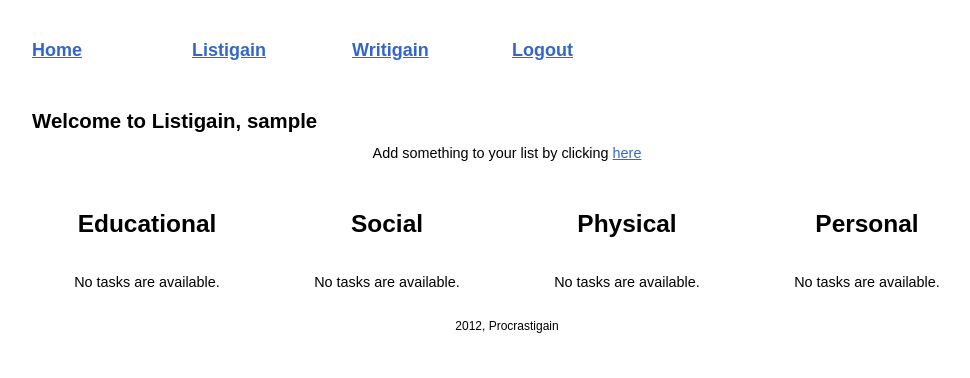
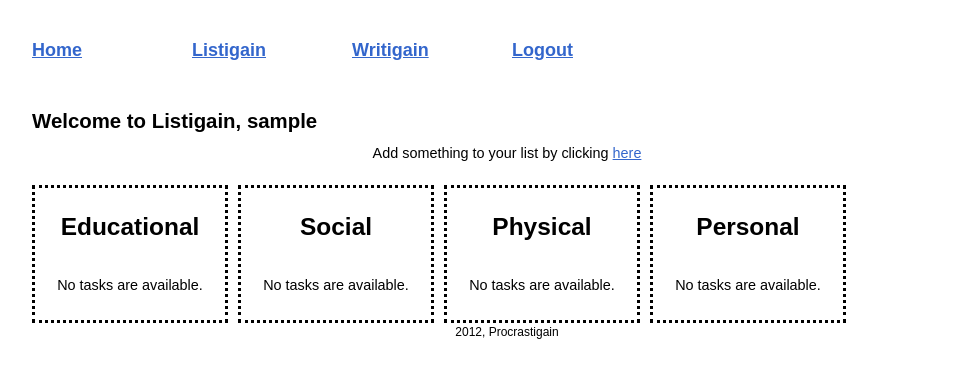
Before and after one commit to garnermccloud/OLD_DJANGO, a Django app: page /listigain/ in a window 1280 px wide. Shown: the part 82-460 px from the top of the page, without its empty margins (133-1103 px from the left). Run offline with Django 3.2, Linux system fonts and the light colour scheme; the visitor is signed in with stand-in values (Sample User, id 1); data that the repository does not hold is empty; parts of the project's set-up code (start-up, migrations or seed data) failed here and were passed over; some libraries are stand-ins or nearby versions.

Commit message:
Aesthetic changes to listigain
added border to list

```diff
--- a/Listigain/views.py
+++ b/Listigain/views.py
@@ -8,7 +8,7 @@ from django.contrib.auth.forms import UserCreationForm
 from django.core.context_processors import csrf
 from django.template.context import RequestContext
 from Listigain.models import Task
-from Listigain.models import TaskForm, DeleteTask
+from Listigain.models import TaskForm
 
 
 @login_required
@@ -45,8 +45,10 @@ def add(request):
         'form': form,
         })
 
+@login_required
 def delete(request, task_id):
     task = get_object_or_404(Task, pk=task_id)
     if request.method == "POST":
-        task.delete()
+        if  request.user == task.user:
+            task.delete()
     return HttpResponseRedirect('/listigain/')
--- a/templates/Listigain.html
+++ b/templates/Listigain.html
@@ -20,7 +20,7 @@ Main page of the Writigain.
         <div class="span-24 last" align="center" style="padding-bottom: 20px">
             Add something to your list by clicking <a href="/listigain/add">here</a>
         </div>
-       <div id="Educational" class="span-6" align="center">
+       <div id="Educational" class="span-5" align="center" style="border: dotted; ">
        <h2>Educational</h2>
        <br>
            {% if educational_task_list %}
@@ -35,7 +35,7 @@ Main page of the Writigain.
                <p>No tasks are available.</p>
            {% endif %}
        </div>
-        <div id="Social" class="span-6" align="center">
+        <div id="Social" class="span-5" align="center" style="border: dotted; ">
             <h2>Social</h2>
             <br>
             {% if social_task_list %}
@@ -50,7 +50,7 @@ Main page of the Writigain.
                 <p>No tasks are available.</p>
             {% endif %}
         </div>
-        <div id="Physical" class="span-6" align="center">
+        <div id="Physical" class="span-5" align="center" style="border: dotted; ">
             <h2>Physical</h2>
             <br>
             {% if physical_task_list %}
@@ -65,7 +65,7 @@ Main page of the Writigain.
                 <p>No tasks are available.</p>
             {% endif %}
         </div>
-        <div id="Personal" class="span-6 last" align="center">
+        <div id="Personal" class="span-5 last" align="center" style="border: dotted; ">
             <h2>Personal</h2>
             <br>
             {% if personal_task_list %}
```
Also changed, not shown: 1 other file.
